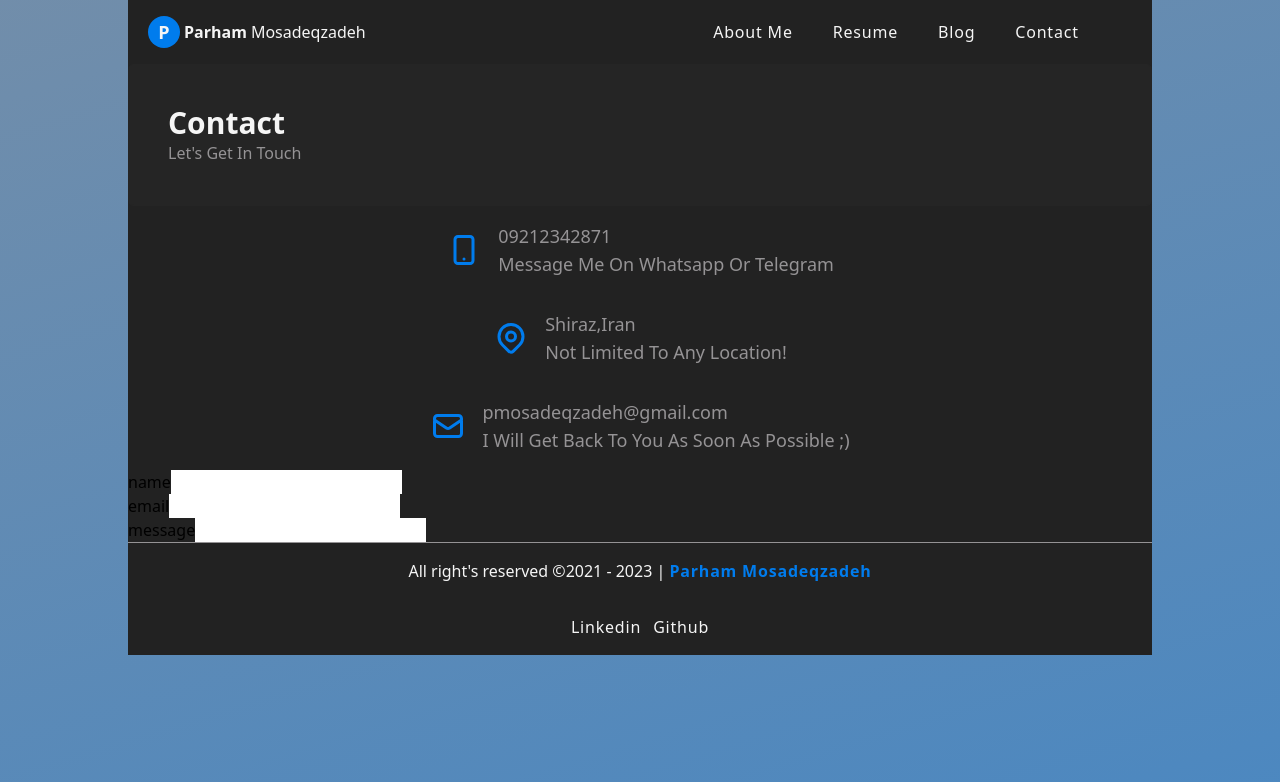
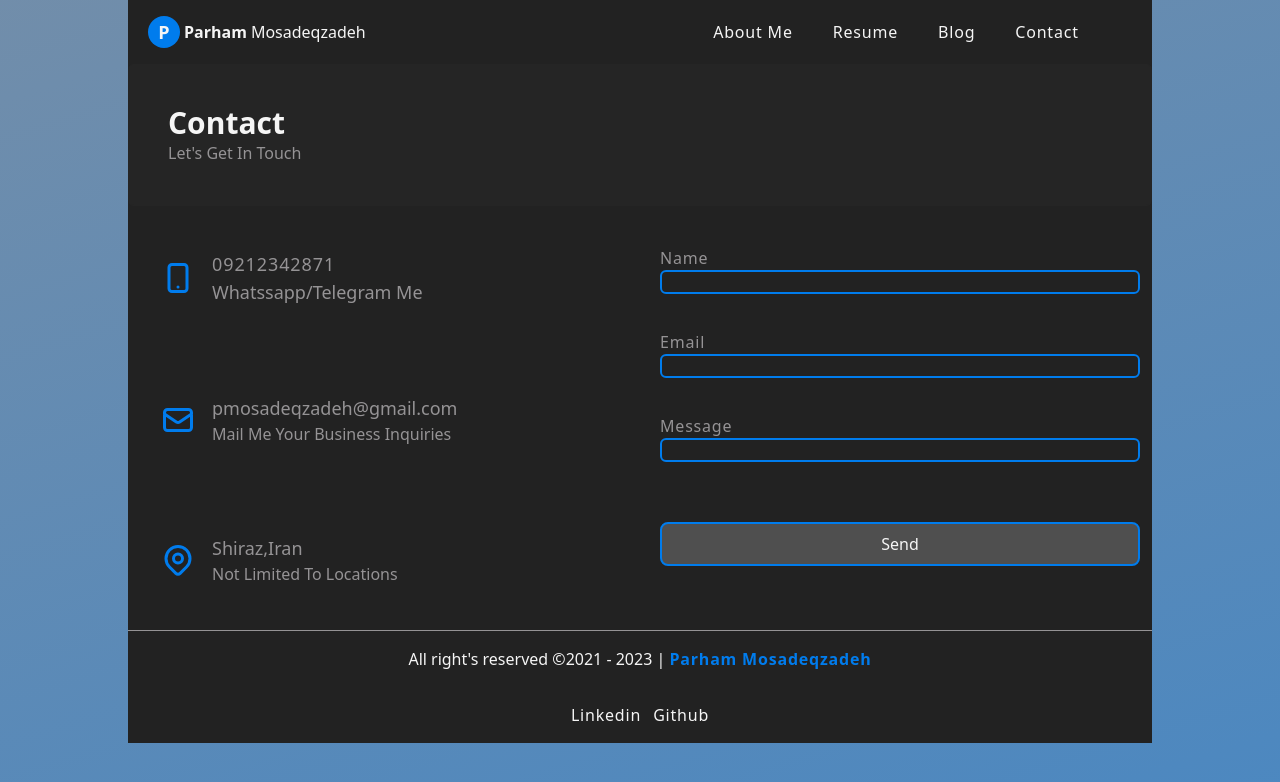
Before and after one commit to parham-mosadeq/parham-cv, a Next.js app: page /contact in a window 1280 px wide. Shown: the top 782 px of the page. Built offline with nearby package versions, Linux system fonts and the light colour scheme.

Commit message:
finish contact

```diff
--- a/src/pages/contact/index.js
+++ b/src/pages/contact/index.js
@@ -16,29 +16,19 @@ const ContactPage = () => {
       <PageTitle title='contact' sub="let's get in touch" />
 
       <article
-        className={`h-full w-full`}
+        className={`h-full w-full flex flex-col items-start justify-start pl-4 lg:grid lg:grid-cols-2`}
       >
-        <div className='max-h-44 flex items-center justify-center h-full max-w-xl mx-auto px-3 py-4'>
+        <div className='flex flex-col items-start justify-start pl-4'>
+
+        <div className='flex items-center justify-between py-7 my-4'>
           <HiOutlineDeviceMobile className='text-4xl text-mainBlue mr-4' />
           <div>
-            <p className='text-lg text-mainGray'>09212342871</p>
-            <p className='text-lg text-mainGray capitalize'>
-              message me on whatsapp or telegram
-            </p>
+            <p className='text-lg text-mainGray'><span className='block capitalize text-mainGray tracking-wider '>09212342871</span>Whatssapp/Telegram Me </p>
           </div>
         </div>
 
-        <div className='max-h-44 flex items-center justify-center h-full max-w-xl mx-auto px-3 py-4'>
-          <HiOutlineLocationMarker className='text-4xl w-fit text-mainBlue mr-4' />
-          <div>
-            <p className='text-lg text-mainGray'>Shiraz,Iran</p>
-            <p className='text-lg text-mainGray capitalize'>
-              not limited to any location!
-            </p>
-          </div>
-        </div>
-        {/* current loc */}
-        <div className='max-h-44 flex items-center justify-center h-full max-w-xl mx-auto px-3 py-4'>
+
+<div className='flex items-center justify-between py-7 my-4 '>
           <HiOutlineMail className='text-4xl text-mainBlue mr-4' />
           <div>
             <a
@@ -48,27 +38,50 @@ const ContactPage = () => {
             >
               pmosadeqzadeh@gmail.com
             </a>
-            <p className='text-lg text-mainGray capitalize'>
-             i will get back to you as soon as possible ;)
-            </p>
+            <p
+            className=' text-mainGray capitalize'
+
+            >
+mail me your business inquiries            </p>
           </div>
         </div>
+
+        <div className='flex items-center justify-between py-7 my-4'>
+          <HiOutlineLocationMarker className='text-4xl w-fit text-mainBlue mr-4' />
+          <div>
+            <p className='text-lg text-mainGray'>Shiraz,Iran</p>
+            <p className="capitalize text-mainGray">not limited to locations</p>
+          </div>
+        </div>
+        {/* current loc */}
+        </div>
+
+        <form action="#" className='w-full border-t lg:px-3 lg:border-none border-mainBlue h-full py-10 flex flex-col items-center justify-center'>
+          {/* name */}
+        <div className='lg:h-full lg:w-full lg:mx-auto '>
+        <label className='block capitalize text-mainGray tracking-wider ' htmlFor="name">name</label>
+        <input type="name" name='name' className='lg:w-full h-5 lg:h-6 rounded-md  bg-mainDark border-2 border-mainBlue text-mainWhite focus:outline-none focus:h-7 focus:border-secGray hover:outline-none' required/>
+        </div>
+          {/* name */}
+          {/* email */}
+        <div  className='lg:h-full lg:w-full lg:mx-auto '>
+        <label className='block capitalize text-mainGray tracking-wider ' htmlFor="email">email</label>
+        <input type="email" name='email' className='lg:w-full h-5 lg:h-6 rounded-md  bg-mainDark border-2 border-mainBlue text-mainWhite focus:outline-none focus:h-7 focus:border-secGray hover:outline-none' required/>
+        </div>
+          {/* email */}
+          {/* text */}
+        <div className='lg:h-full lg:w-full lg:mx-auto '>
+        <label className='block capitalize text-mainGray tracking-wider ' htmlFor="msg">message</label>
+        <input type="text" name='msg' className='lg:w-full h-5 lg:h-6 rounded-md  bg-mainDark border-2 border-mainBlue text-mainWhite focus:outline-none focus:h-7 focus:border-secGray hover:outline-none' required/>
+        </div>
+          {/* text */}
+
+<button type='submit' className='lg:w-full my-6 capitalize text-mainWhite border-2 bg-secGray border-mainBlue transition-colors duration-500 hover:bg-mainBlue hover:border-secGray px-8 py-2 rounded-lg '>send</button>
+
+      </form>
       </article>
 
-      <form action="#">
-        <div>
-<label htmlFor="name">name</label>
-        <input type="name" name='name' requaired/>
-        </div>
-        <div>
-<label htmlFor="email">email</label>
-        <input type="email" name='email' requaired/>
-        </div>
-        <div>
-<label htmlFor="msg">message</label>
-        <input type="text" name='msg' requaired/>
-        </div>
-      </form>
+
     </Layout>
   );
 };
```
